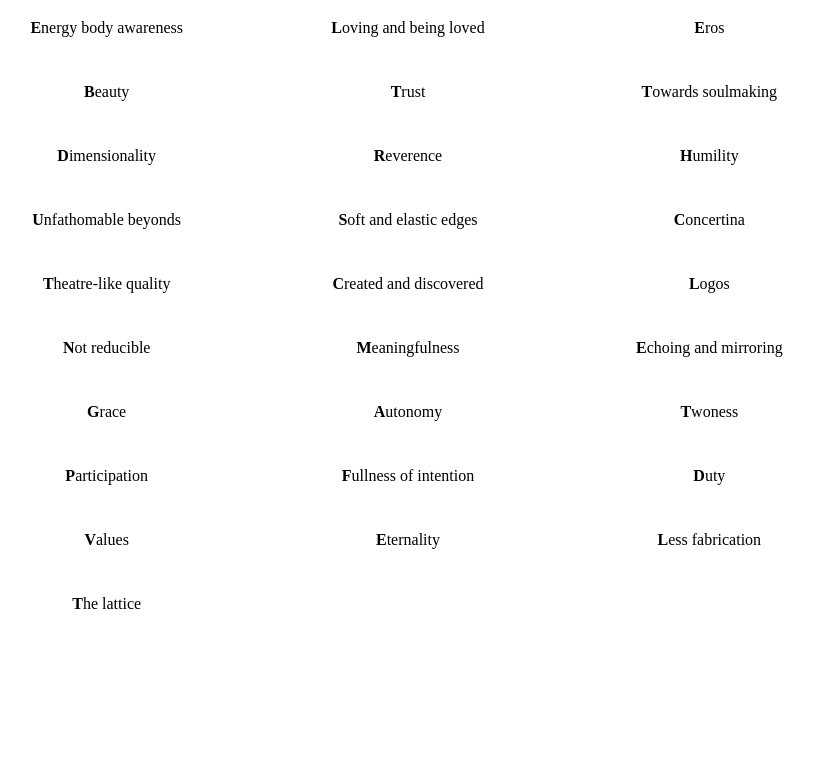
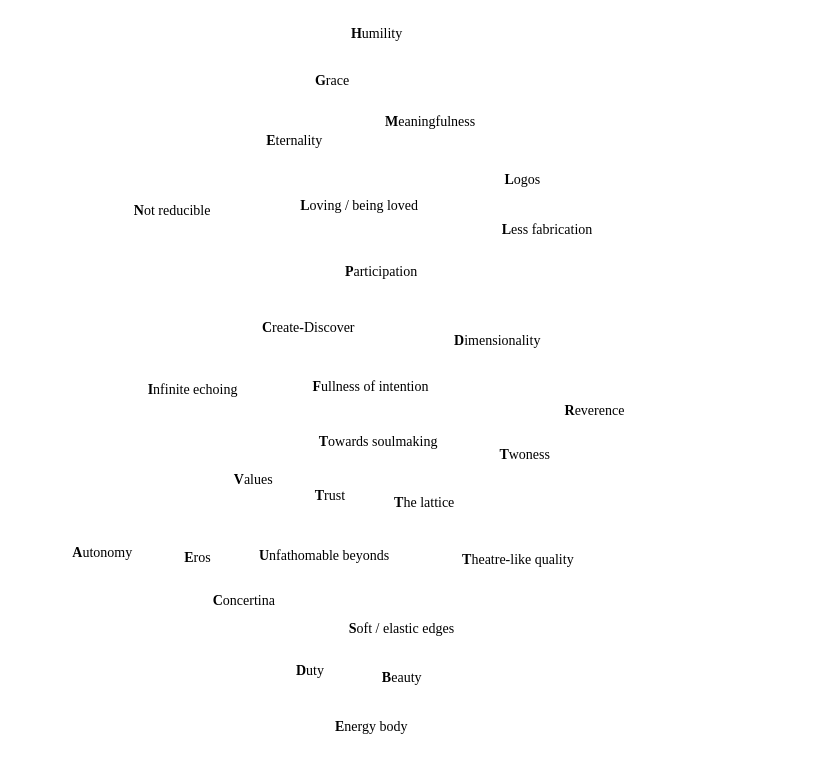
Before and after one commit to ClemensJakob/soulmaking-companion, a React app in the folder frontend/: page /elements in a window 1280 px wide. Shown: the top 772 px of the page, without its empty margins (232-1046 px from the left). Built offline with nearby package versions, Linux system fonts and the light colour scheme; the HTML template or start-up script is replaced by a standard one.

Commit message:
feat: enhance ElementsPage with dynamic layout and improved element selection

```diff
--- a/frontend/src/domain.ts
+++ b/frontend/src/domain.ts
@@ -8,7 +8,7 @@ export type Element = {
 export const elements: Record<string, Element> = {
   energy_body_awareness: {
     name: 'Energy Body Awareness',
-    short_name: 'energy body awareness',
+    short_name: 'energy body',
     short_desc:
       'Imaginal perception includes sensitivity to the whole energy body, not just mental imagery.',
     long_desc:
@@ -16,7 +16,7 @@ export const elements: Record<string, Element> = {
   },
   loving_and_being_loved: {
     name: 'Loving and Being Loved',
-    short_name: 'loving and being loved',
+    short_name: 'loving / being loved',
     short_desc:
       "There's a felt mutual love—from you to the image and from the image to you, in its own style.",
     long_desc:
@@ -84,7 +84,7 @@ export const elements: Record<string, Element> = {
   },
   soft_and_elastic_edges: {
     name: 'Soft and Elastic Edges',
-    short_name: 'soft and elastic edges',
+    short_name: 'soft / elastic edges',
     short_desc: 'The boundaries of what the image is are soft, moving, changeable—not static.',
     long_desc:
       'Like a person, an image has edges that can shift over time: it can surprise you, expand, reconfigure, or become more subtle. This elasticity supports growth of meaning and feeling without hardening into fixed definitions. It allows refinement without rigidity. When edges soften, the imaginal becomes more breathable—less pinned down, more alive.',
@@ -106,7 +106,7 @@ export const elements: Record<string, Element> = {
   },
   created_and_discovered: {
     name: 'Created and Discovered',
-    short_name: 'created and discovered',
+    short_name: 'Create-Discover',
     short_desc: 'The image is both made and found—creation and discovery become "one action."',
     long_desc:
       'You participate in the image\'s arising, and yet it also feels as though it precedes you or has its own givenness. If you lean only on "created," it flattens into self-invention; only on "discovered," it can become rigid reification. The potency is the paradox held alive. This stance supports both responsibility (you\'re involved) and humility (you don\'t own it).',
@@ -137,7 +137,7 @@ export const elements: Record<string, Element> = {
   },
   infinite_echoing_and_mirroring: {
     name: 'Infinite Echoing and Mirroring',
-    short_name: 'echoing and mirroring',
+    short_name: 'infinite echoing',
     short_desc:
       'Image and life mirror and echo each other infinitely, some correspondences obvious, some hidden.',
     long_desc:
--- a/frontend/src/index.css
+++ b/frontend/src/index.css
@@ -1,5 +1,17 @@
 @import 'tailwindcss';
+
+html,
+body {
+  overscroll-behavior: none;
+  overflow: hidden;
+  height: 100%;
+}
 
 body {
   font-family: 'arno-pro', serif;
 }
+
+#root {
+  height: 100%;
+  overflow: hidden;
+}
--- a/frontend/src/pages/ElementsPage.tsx
+++ b/frontend/src/pages/ElementsPage.tsx
@@ -1,9 +1,59 @@
-import { useState } from 'react'
+import { useEffect, useRef, useState } from 'react'
 
 import { Card, CardContent } from '@/components/ui/card'
 import { elements, elementKeys, type Element } from '@/domain'
 
-const COLUMNS = 3
+export function ElementsPage() {
+  const [selectedKey, setSelectedKey] = useState<string | null>(null)
+  const [positions, setPositions] = useState<Map<string, { x: number; y: number }>>(new Map())
+  const containerRef = useRef<HTMLDivElement>(null)
+
+  function handleSelect(key: string) {
+    setSelectedKey((prev) => (prev === key ? null : key))
+  }
+
+  useEffect(() => {
+    function layout() {
+      if (!containerRef.current) return
+      const { clientWidth, clientHeight } = containerRef.current
+      setPositions(computePositions(elementKeys, clientWidth, clientHeight))
+    }
+
+    layout()
+
+    window.addEventListener('resize', layout)
+    return () => window.removeEventListener('resize', layout)
+  }, [])
+
+  return (
+    <main className="p-1 fixed inset-0 overflow-hidden">
+      {selectedKey && (
+        <ElementDetail element={elements[selectedKey]} onClose={() => setSelectedKey(null)} />
+      )}
+      <div ref={containerRef} className="relative h-full w-full">
+        {elementKeys.map((key) => {
+          const pos = positions.get(key)
+          if (!pos) return null
+          const shortName = elements[key].short_name
+          const firstLetter = shortName.slice(0, 1).toUpperCase()
+          const rest = shortName.slice(1)
+
+          return (
+            <button
+              key={key}
+              onClick={() => handleSelect(key)}
+              style={{ left: pos.x, top: pos.y }}
+              className="absolute whitespace-nowrap text-sm transition-colors hover:opacity-70"
+            >
+              <span className="font-semibold">{firstLetter}</span>
+              {rest}
+            </button>
+          )
+        })}
+      </div>
+    </main>
+  )
+}
 
 function ElementDetail({ element, onClose }: { element: Element; onClose: () => void }) {
   return (
@@ -25,45 +75,100 @@ function ElementDetail({ element, onClose }: { element: Element; onClose: () =>
   )
 }
 
-export function ElementsPage() {
-  const [selectedKey, setSelectedKey] = useState<string | null>(null)
+type Rect = { x: number; y: number; w: number; h: number }
+type Position = { x: number; y: number }
 
-  function handleSelect(key: string) {
-    setSelectedKey((prev) => (prev === key ? null : key))
+function collides(a: Rect, b: Rect, padding: number): boolean {
+  return (
+    a.x < b.x + b.w + padding &&
+    a.x + a.w + padding > b.x &&
+    a.y < b.y + b.h + padding &&
+    a.y + a.h + padding > b.y
+  )
+}
+
+function seededRandom(seed: number): () => number {
+  let s = seed
+  return () => {
+    s = (s * 1664525 + 1013904223) & 0xffffffff
+    return (s >>> 0) / 0xffffffff
+  }
+}
+
+function getLayoutMetrics(containerW: number, containerH: number) {
+  const isSmall = Math.min(containerW, containerH) < 500
+  return {
+    charW: isSmall ? 7 : 8.5,
+    lineH: isSmall ? 20 : 24,
+    padding: isSmall ? 6 : 10,
+    margin: 4,
+  }
+}
+
+function measureLabel(key: string, charW: number, lineH: number) {
+  const name = elements[key].short_name
+  return { key, w: name.length * charW + 16, h: lineH + 8 }
+}
+
+function scoreCandidate(candidate: Rect, placed: Rect[], containerW: number, containerH: number) {
+  const cx = candidate.x + candidate.w / 2
+  const cy = candidate.y + candidate.h / 2
+  const distFromCenter = Math.abs(cx - containerW / 2) + Math.abs(cy - containerH / 2)
+  const yNorm = cy / containerH
+  const edgeBonus = yNorm < 0.3 || yNorm > 0.7 ? -80 : 0
+
+  const minDistToOther =
+    placed.length > 0
+      ? Math.min(
+          ...placed.map((p) => Math.abs(cx - (p.x + p.w / 2)) + Math.abs(cy - (p.y + p.h / 2))),
+        )
+      : containerW
+
+  return distFromCenter * 0.5 - Math.min(minDistToOther, 200) * 0.5 + edgeBonus
+}
+
+function computePositions(
+  keys: string[],
+  containerW: number,
+  containerH: number,
+): Map<string, Position> {
+  const random = seededRandom(42)
+  const { charW, lineH, padding, margin } = getLayoutMetrics(containerW, containerH)
+
+  const sizes = keys.map((key) => measureLabel(key, charW, lineH))
+  const placed: Rect[] = []
+  const result = new Map<string, Position>()
+
+  const sorted = [...sizes].sort((a, b) => b.w - a.w)
+
+  for (const { key, w, h } of sorted) {
+    let bestPos: Position | null = null
+    let bestScore = Infinity
+
+    for (let attempt = 0; attempt < 800; attempt++) {
+      const x = margin + random() * (containerW - w - margin * 2)
+      const y = margin + random() * (containerH - h - margin * 2)
+      const candidate: Rect = { x, y, w, h }
+
+      if (placed.some((p) => collides(candidate, p, padding))) continue
+
+      const score = scoreCandidate(candidate, placed, containerW, containerH)
+      if (score < bestScore) {
+        bestScore = score
+        bestPos = { x, y }
+      }
+    }
+
+    if (!bestPos) {
+      bestPos = {
+        x: margin + random() * (containerW - w - margin * 2),
+        y: margin + random() * (containerH - h - margin * 2),
+      }
+    }
+
+    placed.push({ x: bestPos.x, y: bestPos.y, w, h })
+    result.set(key, bestPos)
   }
 
-  const rows: string[][] = []
-  for (let i = 0; i < elementKeys.length; i += COLUMNS) {
-    rows.push(elementKeys.slice(i, i + COLUMNS))
-  }
-
-  return (
-    <main className="min-h-[100dvh]">
-      {selectedKey && (
-        <ElementDetail element={elements[selectedKey]} onClose={() => setSelectedKey(null)} />
-      )}
-      <div className="mx-auto grid max-w-4xl grid-cols-3 gap-2">
-        {rows.map((row) => (
-          <div key={row[0]} className="col-span-3 contents">
-            {row.map((key) => {
-              const shortName = elements[key].short_name
-              const firstLetter = shortName.slice(0, 1).toUpperCase()
-              const rest = shortName.slice(1)
-
-              return (
-                <button
-                  key={key}
-                  onClick={() => handleSelect(key)}
-                  className={`min-h-14 px-1 py-1 text-center text-md transition-colors`}
-                >
-                  <span className="font-semibold">{firstLetter}</span>
-                  {rest}
-                </button>
-              )
-            })}
-          </div>
-        ))}
-      </div>
-    </main>
-  )
+  return result
 }
```
Also changed, not shown: 1 other file (tests, documents, lock files or other folders).
